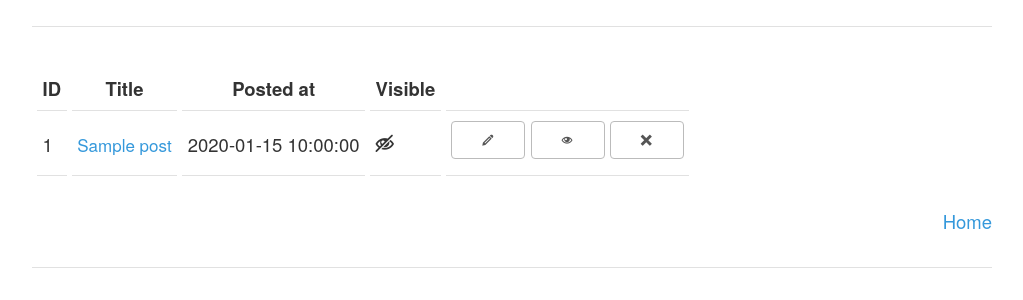
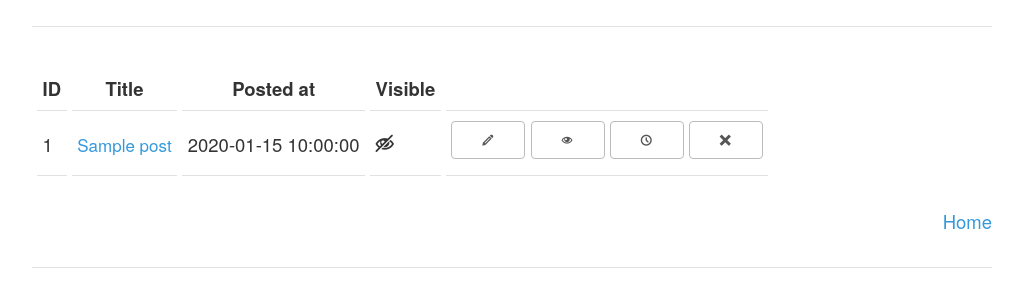
Before and after one commit to j0holo/simple_blog, a Flask app: template app/templates/admin/post_overview.html in a window 1280 px wide. Shown: the part 144-444 px from the top of the page, without its empty margins (128-1151 px from the left). Run offline with Flask 2, Linux system fonts and the light colour scheme; the template is opened without the code that fills it: most values are stand-ins (such as "Sample title", 1, 10 or a date in 2020).

Commit message:
Add clock icon and updated the whole icon 'pack' for consistency.

```diff
--- a/app/static/style.css
+++ b/app/static/style.css
@@ -22,11 +22,11 @@
 
 @font-face {
   font-family: 'icomoon';
-    src: url('fonts/icomoon.eot?k8s29t');
-    src: url('fonts/icomoon.eot?k8s29t#iefix') format('embedded-opentype'),
-    url('fonts/icomoon.ttf?k8s29t') format('truetype'),
-    url('fonts/icomoon.woff?k8s29t') format('woff'),
-    url('fonts/icomoon.svg?k8s29t#icomoon') format('svg');
+  src:  url('fonts/icomoon.eot?woecf7');
+  src:  url('fonts/icomoon.eot?woecf7#iefix') format('embedded-opentype'),
+    url('fonts/icomoon.ttf?woecf7') format('truetype'),
+    url('fonts/icomoon.woff?woecf7') format('woff'),
+    url('fonts/icomoon.svg?woecf7#icomoon') format('svg');
   font-weight: normal;
   font-style: normal;
 }
@@ -34,25 +34,30 @@
 [class^="icon-"], [class*=" icon-"] {
   /* use !important to prevent issues with browser extensions that change fonts */
   font-family: 'icomoon' !important;
+  speak: none;
   font-style: normal;
   font-weight: normal;
   font-variant: normal;
   text-transform: none;
   line-height: 1;
+
+  /* Better Font Rendering =========== */
+  -webkit-font-smoothing: antialiased;
+  -moz-osx-font-smoothing: grayscale;
 }
 
 .icon-pencil:before {
   content: "\e905";
 }
-
+.icon-clock:before {
+  content: "\e94e";
+}
 .icon-eye:before {
   content: "\e9ce";
 }
-
 .icon-eye-blocked:before {
   content: "\e9d1";
 }
-
 .icon-cross:before {
   content: "\ea0f";
 }
--- a/app/templates/admin/post_overview.html
+++ b/app/templates/admin/post_overview.html
@@ -46,19 +46,16 @@
                             </td>
                             <td>
                                 <a class="button"
-                                   href="{{ url_for('.update_post', post_id=post.id) }}"><span
-                                        class="icon-pencil"></span></a>
-                                <a class="button"
-                                   href="{{ url_for('.switch_post_visibility', post_id=post.id) }}">
+                                   href="{{ url_for('.update_post', post_id=post.id) }}"><span class="icon-pencil"></span></a>
+                                <a class="button" href="{{ url_for('.switch_post_visibility', post_id=post.id) }}">
                                     {% if post.visible %}
                                         <span class="icon-eye-blocked"></span>
                                     {% else %}
                                         <span class="icon-eye"></span>
                                     {% endif %}
                                 </a>
-                                <a class="button"
-                                   href="{{ url_for('.delete_post', post_id=post.id) }}"><span
-                                        class="icon-cross"></span></a>
+                                <a class="button" href="{{ url_for('.update_post_date', post_id=post.id) }}"><span class="icon-clock"></span></a>
+                                <a class="button" href="{{ url_for('.delete_post', post_id=post.id) }}"><span class="icon-cross"></span></a>
                             </td>
                         </tr>
                     {% endfor %}
--- a/app/views/admin.py
+++ b/app/views/admin.py
@@ -101,7 +101,7 @@ def update_post(post_id):
 
 @blue.route("/update-time/<int:post_id>")
 @login_required
-def update_time_post(post_id):
+def update_post_date(post_id):
     """Update the post_date of a post.
 
     Usefull when you are not finished with your post
```
Also changed, not shown: app/static/fonts/icomoon.ttf, app/static/fonts/icomoon.woff, 2 other files. Lines whose indentation alone changed are shown as unchanged.
